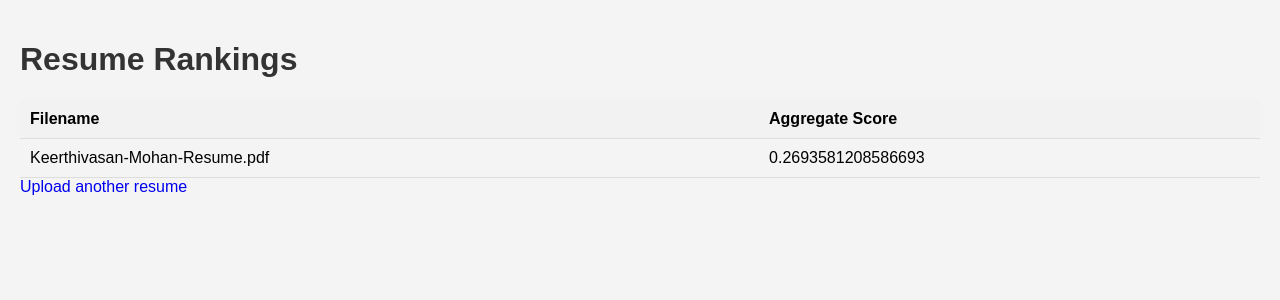
After one commit to shangruthan/SNUHacks, a Flask app: page /rankings in a window 1280 px wide. The commit adds this page. Shown: the top 300 px of the page. Run offline with Flask 3, Linux system fonts and the light colour scheme; data comes from the database, SQL or seed files in the repository; both versions use the stored data as it was after the commit.

Commit message:
Ranking System added

```diff
--- a/resume/ATS_project/app.py
+++ b/resume/ATS_project/app.py
@@ -5,12 +5,28 @@ import os
 from jd import job_description
 from parser import parse_resume
 from core import evaluate_resume
+import sqlite3  # New import for database
 
 app = Flask(__name__)
 
 # Path to the resume upload folder
 UPLOAD_FOLDER = 'uploads'
 os.makedirs(UPLOAD_FOLDER, exist_ok=True)
+
+# Initialize the database
+def init_db():
+    conn = sqlite3.connect('scores.db')
+    c = conn.cursor()
+    c.execute('''
+        CREATE TABLE IF NOT EXISTS resume_scores (
+            id INTEGER PRIMARY KEY AUTOINCREMENT,
+            filename TEXT,
+            scores TEXT,
+            aggregate_score REAL
+        )
+    ''')
+    conn.commit()
+    conn.close()
 
 @app.route('/')
 def index():
@@ -36,7 +52,30 @@ def upload_file():
         # Evaluate the resume
         scores, aggregate_score = evaluate_resume(job_description, resume_data)
 
-        return render_template('results.html', scores=scores, aggregate_score=aggregate_score)
+        # Store the scores in the database
+        conn = sqlite3.connect('scores.db')
+        c = conn.cursor()
+        c.execute('INSERT INTO resume_scores (filename, scores, aggregate_score) VALUES (?, ?, ?)',
+                  (file.filename, str(scores), aggregate_score))
+        conn.commit()
 
+        # Retrieve rankings from the database
+        c.execute('SELECT filename, aggregate_score FROM resume_scores ORDER BY aggregate_score DESC')
+        rankings = c.fetchall()  # Fetch all rankings
+        conn.close()
+
+        return render_template('results.html', scores=scores, aggregate_score=aggregate_score, rankings=rankings)
+
+@app.route('/rankings')
+def view_rankings():
+    conn = sqlite3.connect('scores.db')
+    c = conn.cursor()
+    c.execute('SELECT filename, aggregate_score FROM resume_scores ORDER BY aggregate_score DESC')
+    rankings = c.fetchall()  # Fetch all rankings
+    conn.close()
+    return render_template('rankings.html', rankings=rankings)
+
+# Call the database initialization function
 if __name__ == '__main__':
+    init_db()  # Initialize the database
     app.run(debug=True)
--- a/resume/ATS_project/parser.py
+++ b/resume/ATS_project/parser.py
@@ -4,7 +4,7 @@ from transformers import pipeline
 from PyPDF2 import PdfReader
 import torch
 print(torch.cuda.is_available())  # Should return True if CUDA is enabled
-print(torch.cuda.get_device_name(0))  # Should return the name of your GPU
+#print(torch.cuda.get_device_name(0))  # Should return the name of your GPU
 
 
 # Check if GPU is available
--- /dev/null
+++ b/resume/ATS_project/static/styles.css
@@ -0,0 +1,59 @@
+body {
+    font-family: Arial, sans-serif;
+    background-color: #f4f4f4;
+    margin: 0;
+    padding: 20px;
+}
+
+h1, h2 {
+    color: #333;
+}
+
+form {
+    background: #fff;
+    padding: 20px;
+    border-radius: 5px;
+    box-shadow: 0 2px 10px rgba(0, 0, 0, 0.1);
+}
+
+input[type="file"] {
+    margin: 10px 0;
+}
+
+button {
+    background-color: #5cb85c;
+    color: white;
+    border: none;
+    padding: 10px 15px;
+    border-radius: 5px;
+    cursor: pointer;
+    transition: background-color 0.3s;
+}
+
+button:hover {
+    background-color: #4cae4c;
+}
+
+a {
+    text-decoration: none;
+}
+
+table {
+    width: 100%;
+    border-collapse: collapse;
+    margin-top: 20px;
+}
+
+th, td {
+    padding: 10px;
+    text-align: left;
+    border-bottom: 1px solid #ddd;
+}
+
+th {
+    background-color: #f2f2f2;
+}
+
+tr:hover {
+    background-color: #f1f1f1;
+}
--- a/resume/ATS_project/templates/index.html
+++ b/resume/ATS_project/templates/index.html
@@ -5,6 +5,7 @@
     <meta charset="UTF-8">
     <meta name="viewport" content="width=device-width, initial-scale=1.0">
     <title>Resume Evaluator</title>
+    <link rel="stylesheet" href="{{ url_for('static', filename='styles.css') }}">
 </head>
 <body>
     <h1>Upload Your Resume</h1>
@@ -12,5 +13,10 @@
         <input type="file" name="resume" accept=".pdf" required>
         <button type="submit">Upload</button>
     </form>
+    <br>
+    <!-- Add a button to view rankings -->
+    <a href="/rankings">
+        <button>View Rankings</button>
+    </a>
 </body>
 </html>
--- /dev/null
+++ b/resume/ATS_project/templates/rankings.html
@@ -0,0 +1,29 @@
+<!DOCTYPE html>
+<html lang="en">
+<head>
+    <meta charset="UTF-8">
+    <meta name="viewport" content="width=device-width, initial-scale=1.0">
+    <title>Resume Rankings</title>
+    <link rel="stylesheet" href="{{ url_for('static', filename='styles.css') }}">
+</head>
+<body>
+    <h1>Resume Rankings</h1>
+    <table>
+        <thead>
+            <tr>
+                <th>Filename</th>
+                <th>Aggregate Score</th>
+            </tr>
+        </thead>
+        <tbody>
+            {% for filename, score in rankings %}
+            <tr>
+                <td>{{ filename }}</td>
+                <td>{{ score }}</td>
+            </tr>
+            {% endfor %}
+        </tbody>
+    </table>
+    <a href="/">Upload another resume</a>
+</body>
+</html>
--- a/resume/ATS_project/templates/results.html
+++ b/resume/ATS_project/templates/results.html
@@ -5,6 +5,7 @@
     <meta charset="UTF-8">
     <meta name="viewport" content="width=device-width, initial-scale=1.0">
     <title>Evaluation Results</title>
+    <link rel="stylesheet" href="{{ url_for('static', filename='styles.css') }}">
 </head>
 <body>
     <h1>Evaluation Results</h1>
@@ -16,5 +17,8 @@
     </ul>
     <h2>Aggregate Score: {{ aggregate_score }}</h2>
     <a href="/">Upload another resume</a>
+    <a href="/rankings">
+        <button>View Rankings</button>
+    </a>
 </body>
 </html>
```
Also changed, not shown: scores.db (added).
